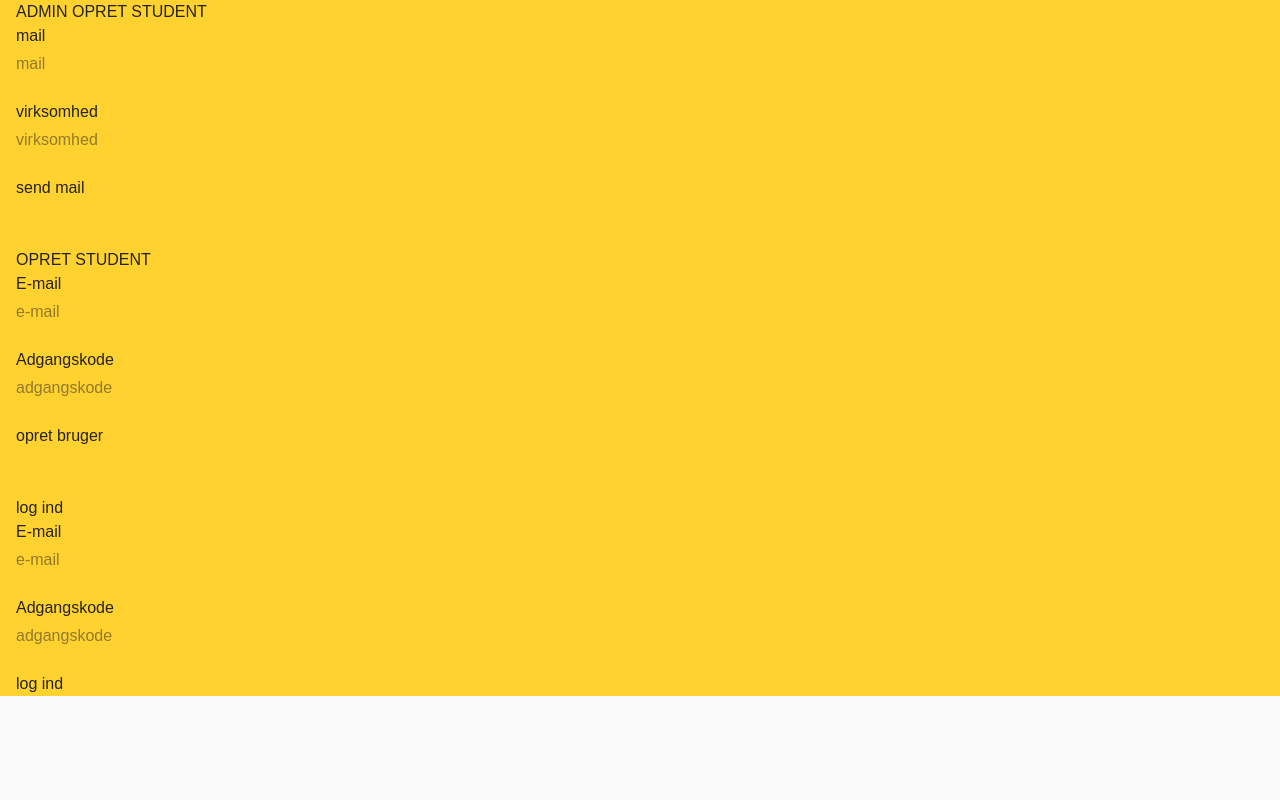
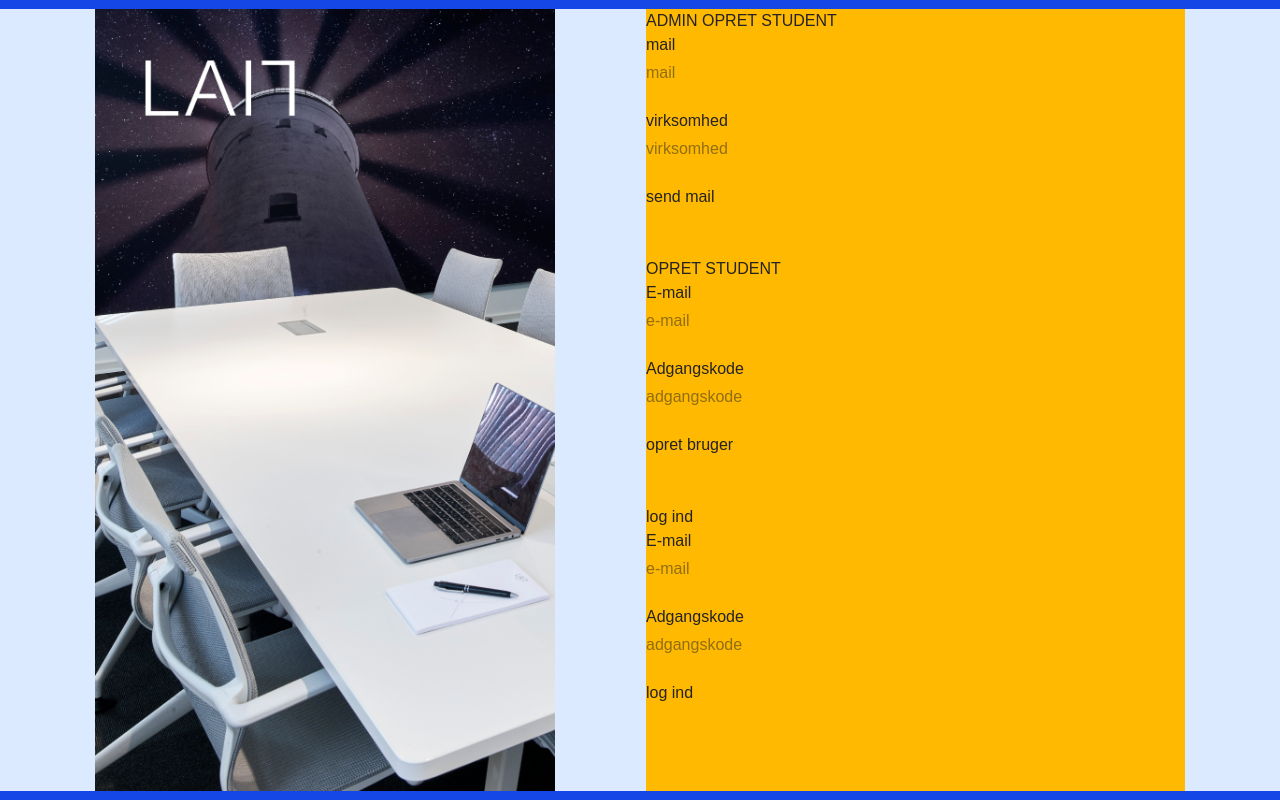
Before and after one commit to Maiichsen/BA_LAIT, a Vue app: page /login in a window 1280 px wide. Built offline with nearby package versions, Linux system fonts and the light colour scheme; no server answers; the HTML template or start-up script is replaced by a standard one; a web font is replaced by a local one.

Commit message:
fixed height and centered login

```diff
--- a/src/assets/styles/base.css
+++ b/src/assets/styles/base.css
@@ -3,10 +3,15 @@ body {
 	background-color: var(--color-tutara-50);
 	color: var(--color-tutara-900);
 	max-width: 100%;
+	height: 100vh;
 	/* padding-left: 16px;
 	padding-right: 16px; */
 	/* margin-left: auto;
 	margin-right: auto; */
+}
+
+#app{
+	height: 100%;
 }
 
 /* @media (min-width: 1440px) {
--- a/src/components/layouts/DefaultLayout.vue
+++ b/src/components/layouts/DefaultLayout.vue
@@ -4,9 +4,9 @@ import TheFooter from '@/components/footer/TheFooter.vue';
 </script>
 
 <template>
-	<div>
+	<div class="flex flex-col h-full">
 		<TheHeader />
-		<main>
+		<main class="flex-1">
 			<slot />
 		</main>
 		<TheFooter />
--- a/src/components/layouts/LoginLayout.vue
+++ b/src/components/layouts/LoginLayout.vue
@@ -1,9 +1,8 @@
-<script setup lang="ts"></script>
+<script setup lang="ts">
+</script>
 
 <template>
-	<div>
-		<main>
+		<main class="h-full bg-blue-700 flex flex-col justify-center">
 			<slot />
 		</main>
-	</div>
 </template>
--- a/src/services/studentService.ts
+++ b/src/services/studentService.ts
@@ -1,29 +1,31 @@
-import { supabase } from '@/db/connection.ts';
+import {supabase} from '@/db/connection.ts';
 import {
 	deleteInvitedUser,
 	getAuthUser,
-	getInvitedUser,
-	supabaseSendLoginMail,
+	getInvitedUserByEmail,
+	sendSignInOtpMail,
 	updateAuthUserPassword,
 	updateFirstnameAndLastName,
 } from '@/services/userService.ts';
+import type {User} from '@/types/db.ts';
 
 export const createInvitedStudent = async (email: string, companyId: string) => {
 	console.log(email);
 	console.log(companyId);
 	try {
-		const { data, error } = await supabase
+		const {data, error} = await supabase
 			.from('invited_users')
 			.insert({
 				company_id: companyId,
 				user_email: email,
 			})
-			.select();
+			.select()
+			.single();
 
 		if (error) throw error;
 		if (!data) throw new Error('No data object found, lost in space');
 
-		return await supabaseSendLoginMail(data[0].user_email);
+		return await sendSignInOtpMail(data.user_email);
 	} catch (err) {
 		console.log(err);
 	}
@@ -59,27 +61,30 @@ export const createInvitedStudent = async (email: string, companyId: string) =>
   }
 };*/
 
-export const createStudent = async (userId: string, email: string) => {
+export const createStudent = (userId: string, email: string): Promise<User> => new Promise(async (resolve, reject) => {
+	getInvitedUserByEmail(email).then(async (invitedUser) => {
+		if (!invitedUser) return reject('Invited User not found');
 		try {
-		const invitedUser = await getInvitedUser(email);
-		if (!invitedUser || invitedUser?.length === 0) throw new Error('User is not invited');
-
-		const { data, error } = await supabase
+			const {data, error} = await supabase
 				.from('users')
 				.insert({
 					user_id: userId,
-				company_id: invitedUser[0].company_id,
+					company_id: invitedUser.company_id,
 					email: email,
 				})
-			.select();
+				.select()
+				.single();
 
-		if (error) throw error;
+			if (error) return reject(error);
 			await deleteInvitedUser(email);
-		return data;
-	} catch (err) {
-		console.log(err);
+			return resolve(data);
+		} catch (error) {
+			reject(error);
 		}
-};
+	}).catch((error) => {
+		reject(error);
+	});
+});
 
 export const updateNewStudent = async (password: string, firstname: string, lastname: string) => {
 	try {
--- a/src/services/userService.ts
+++ b/src/services/userService.ts
@@ -55,10 +55,10 @@ export const supabaseSignUpNewUser = async (email: string, password: string) =>
 
 export const deleteInvitedUser = async (email: string) => {
 	try {
-		const {
-			data,
-			error
-		} = await supabase.from('invited_users').delete().eq('user_email', email.toLowerCase());
+		const {data, error} = await supabase
+			.from('invited_users')
+			.delete()
+			.eq('user_email', email.toLowerCase());
 
 		if (error) throw error;
 		return data;
@@ -157,21 +157,22 @@ export const createInvitedUser = (email: string, companyId: string, isCompanyOwn
 	}
 });
 
-/*export const getInvitedUserByEmail = (email: string): Promise<InvitedUser> => new Promise(async (resolve, reject) => {
+export const getInvitedUserByEmail = (email: string): Promise<InvitedUser | null> => new Promise(async (resolve, reject) => {
 	try {
 		const {data, error} = await supabase
 			.from('invited_users')
 			.select()
-			.eq('user_email', email.toLowerCase())
-			.single();
+			.eq('user_email', email.toLowerCase());
 
 		if (error) return reject(error);
+		if (!data) return reject('No data object found, lost in space');
+		if (!data[0]) return resolve(null);
 
-		resolve(data);
+		resolve(data[0]);
 	} catch (err) {
 		reject(err);
 	}
-});*/
+});
 
 export const checkIfEmailIsAlreadyInvited = (email: string): Promise<boolean> => new Promise(async (resolve, reject) => {
 	try {
--- a/src/views/LoginView.vue
+++ b/src/views/LoginView.vue
@@ -3,8 +3,15 @@ import RegisterForm from '@/components/login/RegisterForm.vue';
 </script>
 
 <template>
-	<div class="container bg-amber-300">
-		<RegisterForm />
+<!--	TODO: styling til små skærme..-->
+	<div class="container bg-blue-100">
+		<div class="container-row">
+			<div class="col-start-2 col-span-6">
+				<img src="/images/loginBanner.png" alt="LAIT">
+			</div>
+			<div class="bg-amber-400 col-start-9 col-span-7">
+				<RegisterForm/>
+			</div>
+		</div>
 	</div>
-
 </template>
```
Also changed, not shown: public/images/loginBanner.png (added). Lines whose indentation alone changed are shown as unchanged.
